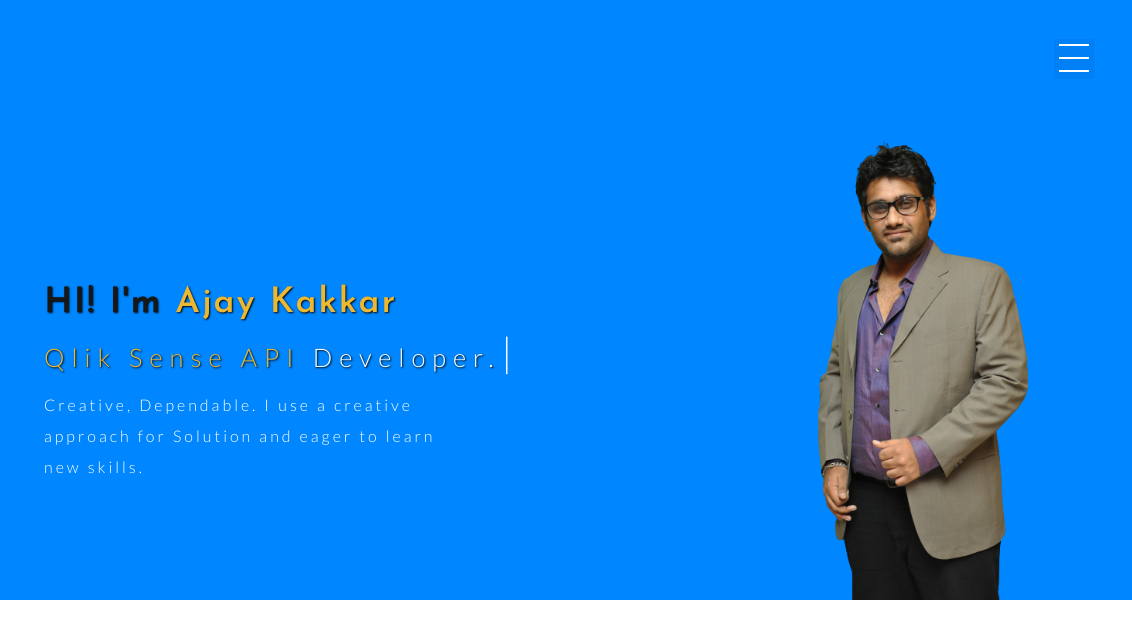
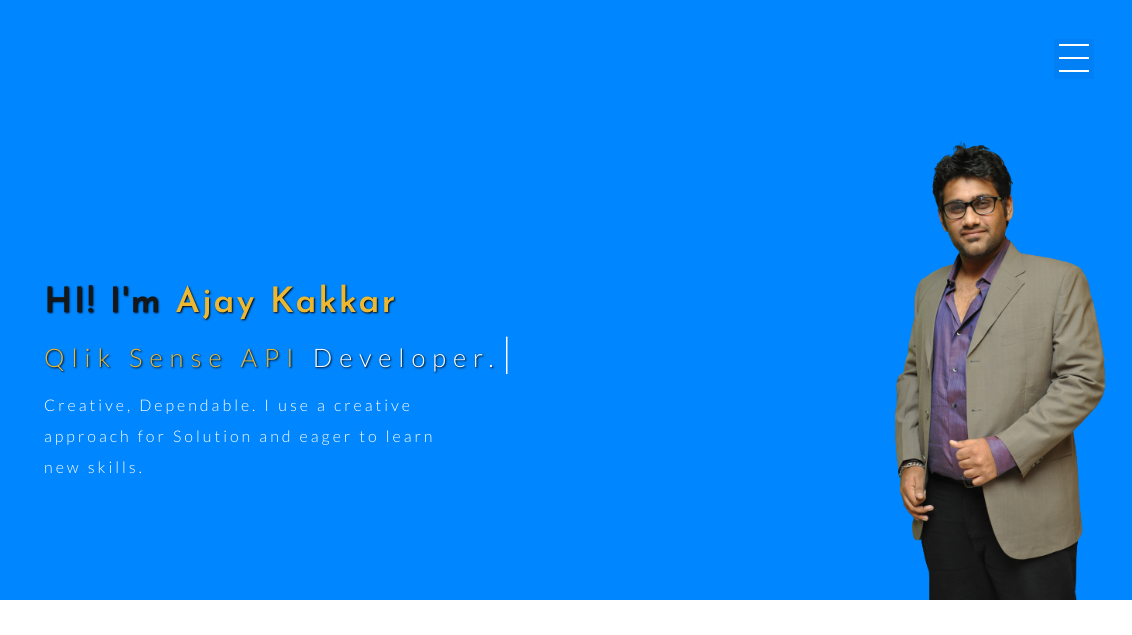
Before and after one commit to ajaykakkar93/ajaykakkar93.github.io, a plain HTML site: page index.html in a window 1280 px wide. Shown: the top 635 px of the page, 148-1280 px from the left. Drawn offline with Linux system fonts and the light colour scheme.

Commit message:
Update style.css

```diff
--- a/css/style.css
+++ b/css/style.css
@@ -64,7 +64,7 @@ label{
 .banner-image-w3layouts img {
     position: absolute;
     bottom: 0;
-    right: 6%;
+    right: 0%;
     width: 400px;
 }
 .w3_agile_logo{
```
